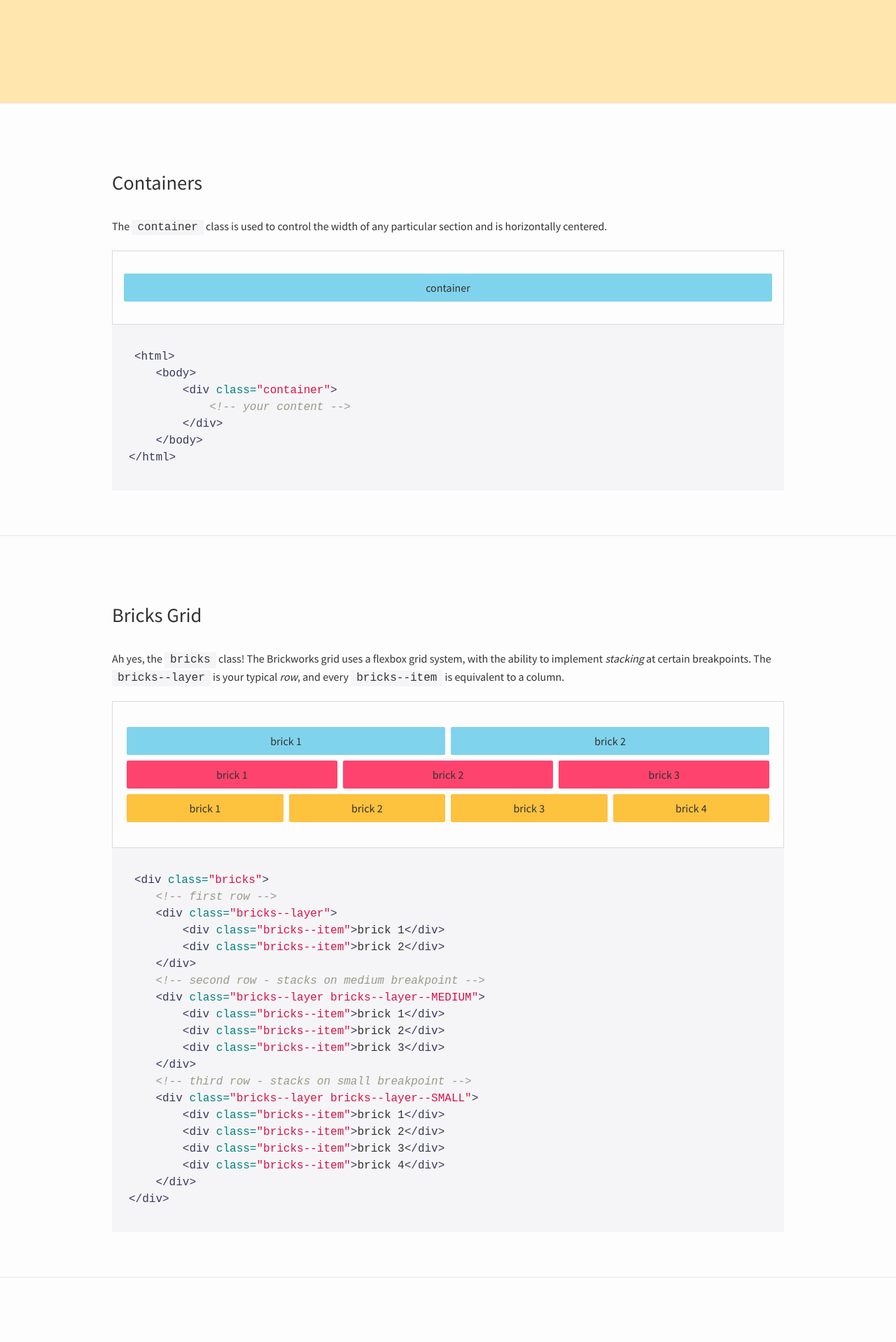
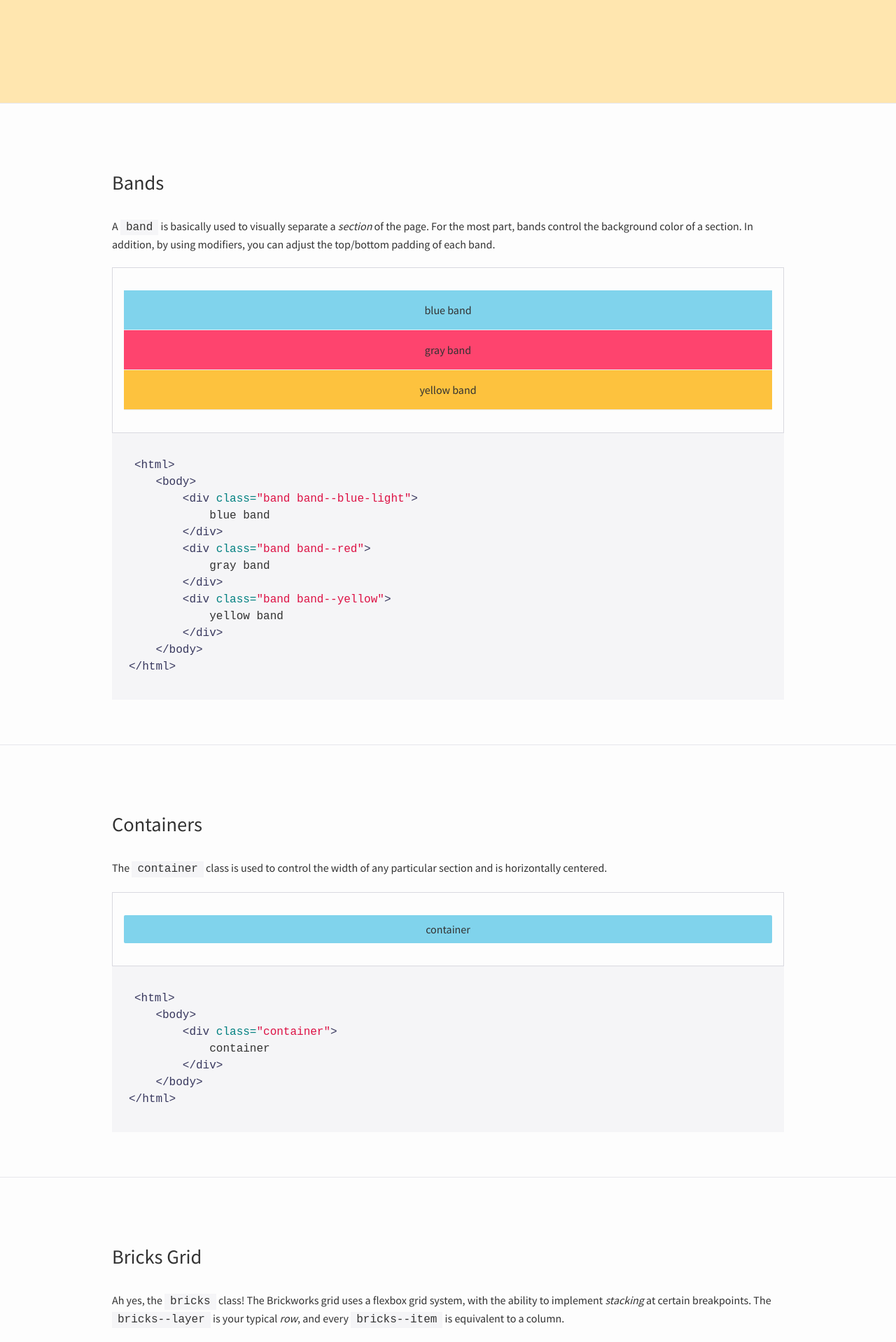
Before and after one commit to techtolentino/one-seven, a Jekyll site: the page built from index.html, in a window 1280 px wide. Shown: the part 374-2292 px from the top of the page at 70% size. Built offline with Jekyll 4.4.1, drawn with Linux system fonts in a browser that asks for light colours; before the commit the page ends 2200 px from its top, so only the background shows below that.

Commit message:
bands up

```diff
--- a/_sass/_bands.scss
+++ b/_sass/_bands.scss
@@ -23,6 +23,10 @@
         background: $yellow-light;
     }
 
+    &--yellow {
+        background: $yellow;
+    }
+
     &--blue-light {
         background: $blue-light;
     }
--- a/_sass/_demo.scss
+++ b/_sass/_demo.scss
@@ -1,6 +1,5 @@
 @mixin demo-block {
     background: $blue-light;
-    text-align: center;
     padding-top: $spacing-unit/4;
     padding-bottom: $spacing-unit/4;
     padding-left: $spacing-unit/6;
@@ -14,6 +13,7 @@
     padding-left: $spacing-unit/2;
     padding-right: $spacing-unit/2;
     border: 1px solid darken($gray, 10%);
+    text-align: center;
 
     &--block {
         @include demo-block;
--- a/_sections/containers.markdown
+++ b/_sections/containers.markdown
@@ -14,7 +14,7 @@ The `container` class is used to control the width of any particular section and
 <html>
     <body>
         <div class="container">
-            <!-- your content -->
+            container
         </div>
     </body>
 </html>
```
Also changed, not shown: _sections/bands.markdown (added, +27 -0 lines).
